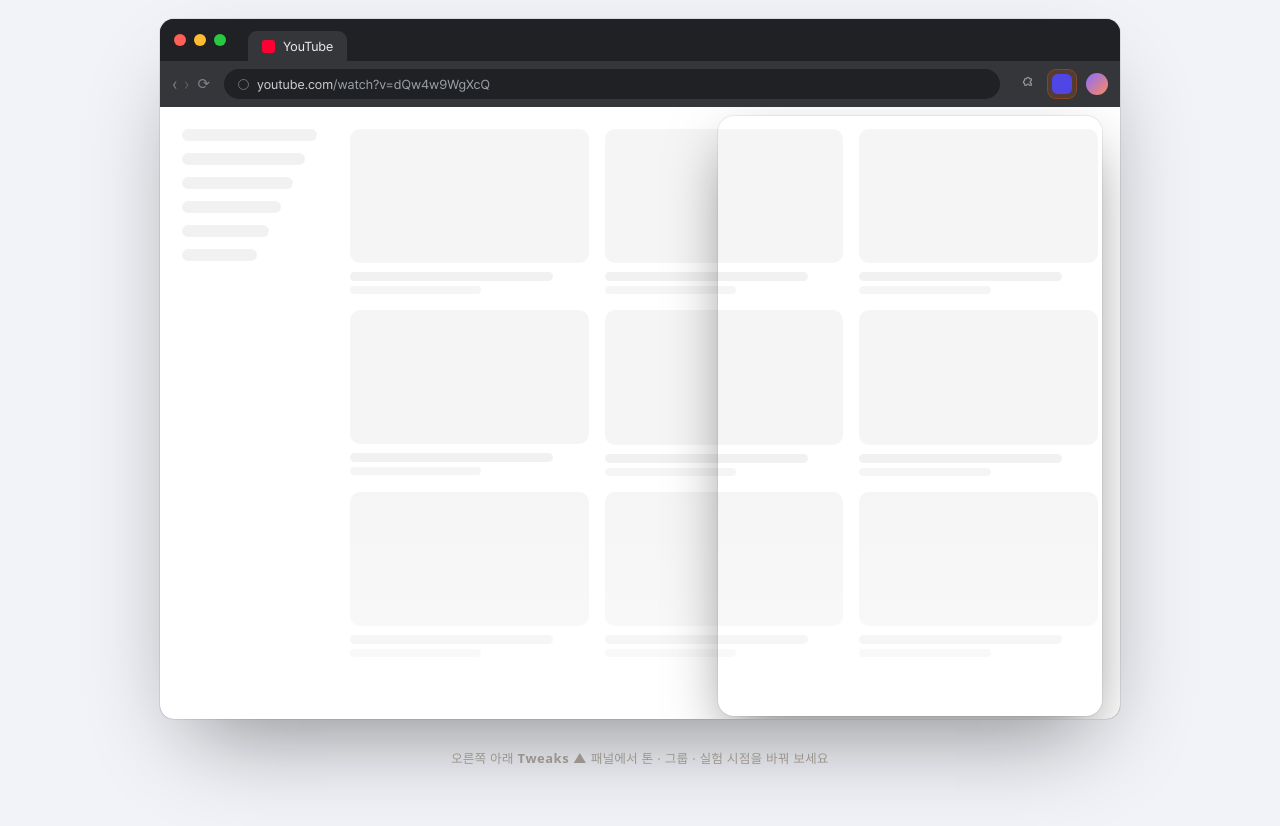
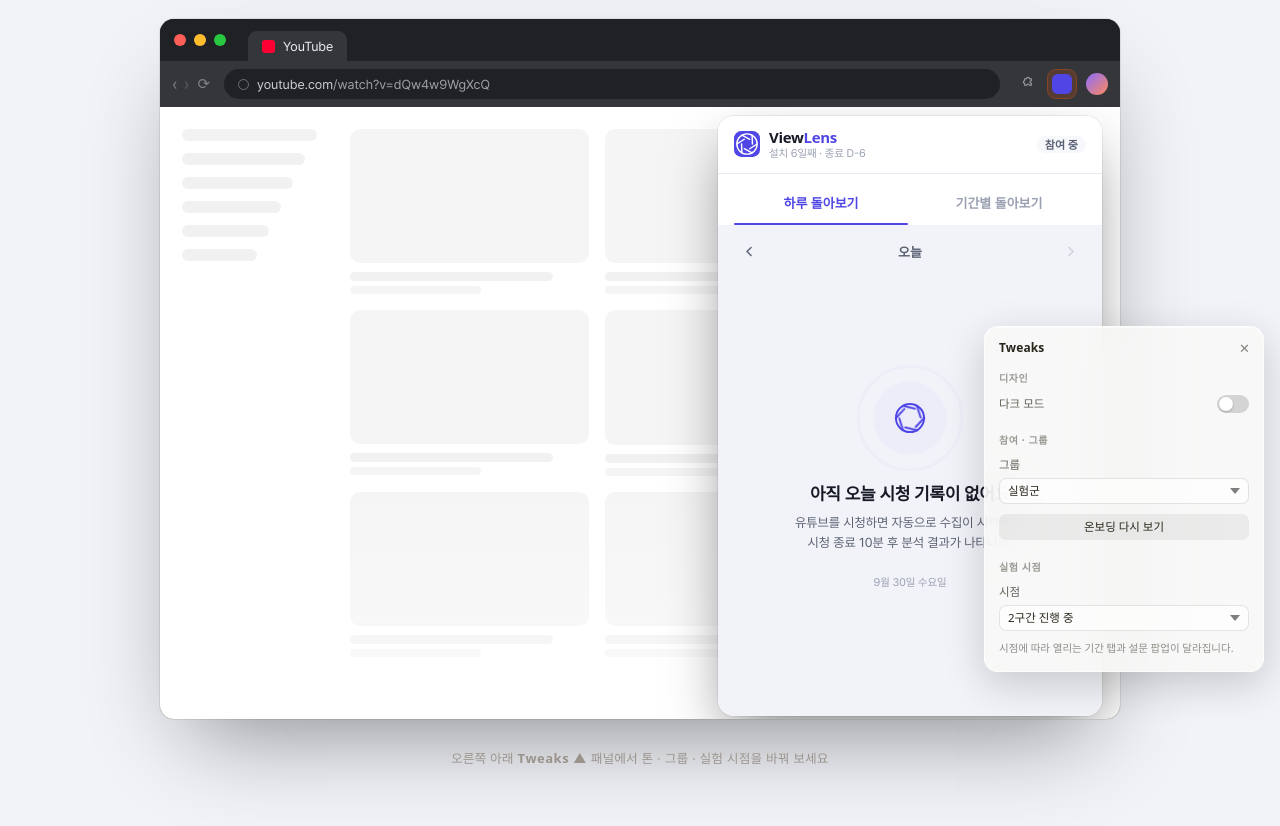
Before and after one commit to mangoooooo1/youtube-bias-feedback, a browser extension: page extension/studio/ViewLens.html in a window 1280 px wide. Shown: the part 112-938 px from the top of the page. Drawn offline with Linux system fonts and the light colour scheme; a web font is replaced by a local one.

Commit message:
fix: Studio가 팝업 날짜 헬퍼를 찾지 못해 빈 화면으로 멈추던 문제 수정
- Studio에서도 viewlens-popup.js를 불러오고, 크롬 API가 없을 때의 대체 마운트는 팝업 루트가 없으면 건너뜀
- 실제 세션이 없는 Studio에서는 오늘 탭을 예시 데이터로 유지

```diff
--- a/extension/popup/viewlens-app.js
+++ b/extension/popup/viewlens-app.js
@@ -280,7 +280,8 @@
     );
     const selWeek = Math.min(this._selWeek, currentWeek);
 
-    if (this._tab === "today") {
+    // 실제 세션이 없는 Studio에서는 예시 데이터(VL.today)를 그대로 쓴다
+    if (this._tab === "today" && VL._allSessions) {
       const d = buildDataForDate(VL._allSessions || [], this._selectedDate);
       const isToday = dateStr(this._selectedDate) === dateStr(new Date());
       d.collectingCount = isToday ? (VL.today?.collectingCount ?? 0) : 0;
--- a/extension/popup/viewlens-popup.js
+++ b/extension/popup/viewlens-popup.js
@@ -1513,6 +1513,7 @@
   // Fallback: opened directly in browser without chrome APIs
   if (typeof chrome === "undefined" || !chrome?.storage) {
     const popEl = document.getElementById("vl-popup-root");
+    if (!popEl) return; // Studio는 자체적으로 마운트한다
     applyTokens(popEl, DEFAULT_TONE, false);
     const popup = new ViewLensPopup(popEl);
     popup.mount({
--- a/extension/studio/ViewLens.html
+++ b/extension/studio/ViewLens.html
@@ -34,6 +34,8 @@
     <script src="tweaks-panel.js"></script>
     <!-- app shell + Studio -->
     <script src="../popup/viewlens-app.js"></script>
+    <!-- 날짜 헬퍼(dateStr 등) — chrome API가 없으면 boot는 건너뛴다 -->
+    <script src="../popup/viewlens-popup.js"></script>
 
     <script>
       // Boot the Studio into #root
```
